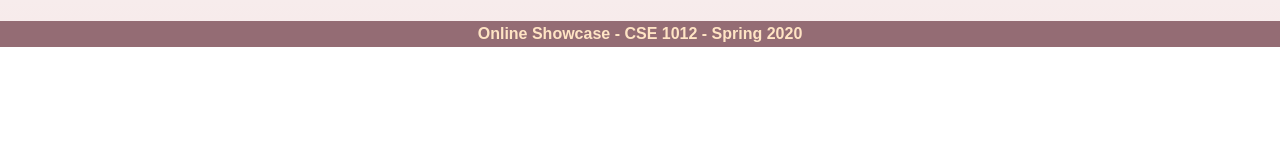
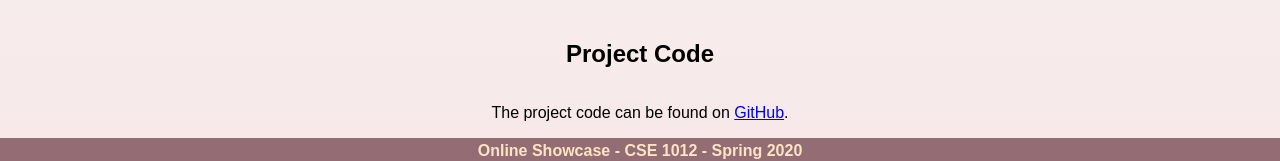
Before and after one commit to DannyG72/CSE1012FinalProject, a plain HTML site: page WebsiteFiles/index.html in a window 1280 px wide. Shown: the part 1358-1519 px from the top of the page. Before the commit the page ends 1405 px from the top, so only its background shows below. Drawn offline with Linux system fonts and the light colour scheme.

Commit message:
updated HTML
Added GitHub link to index.html

```diff
--- a/WebsiteFiles/index.html
+++ b/WebsiteFiles/index.html
@@ -24,6 +24,8 @@
                 <H2>Project Video</H2>
                 <h3 style="text-align:center;"><iframe  width="640" height="480"
                  src="https://drive.google.com/file/d/1KpQakULkMobRtWESRiH8z5T_6Su69E4v/preview"></iframe></h3>
+                <H2>Project Code</H2>
+                <p id="codeSummary">The project code can be found on <a href="https://github.com/DannyG72/CSE1012FinalProject" target="_blank">GitHub</a>.</p>
 
                 <!-------- place your HTML content above here ------>
               </main>
```
Also changed, not shown: 3 other files.
